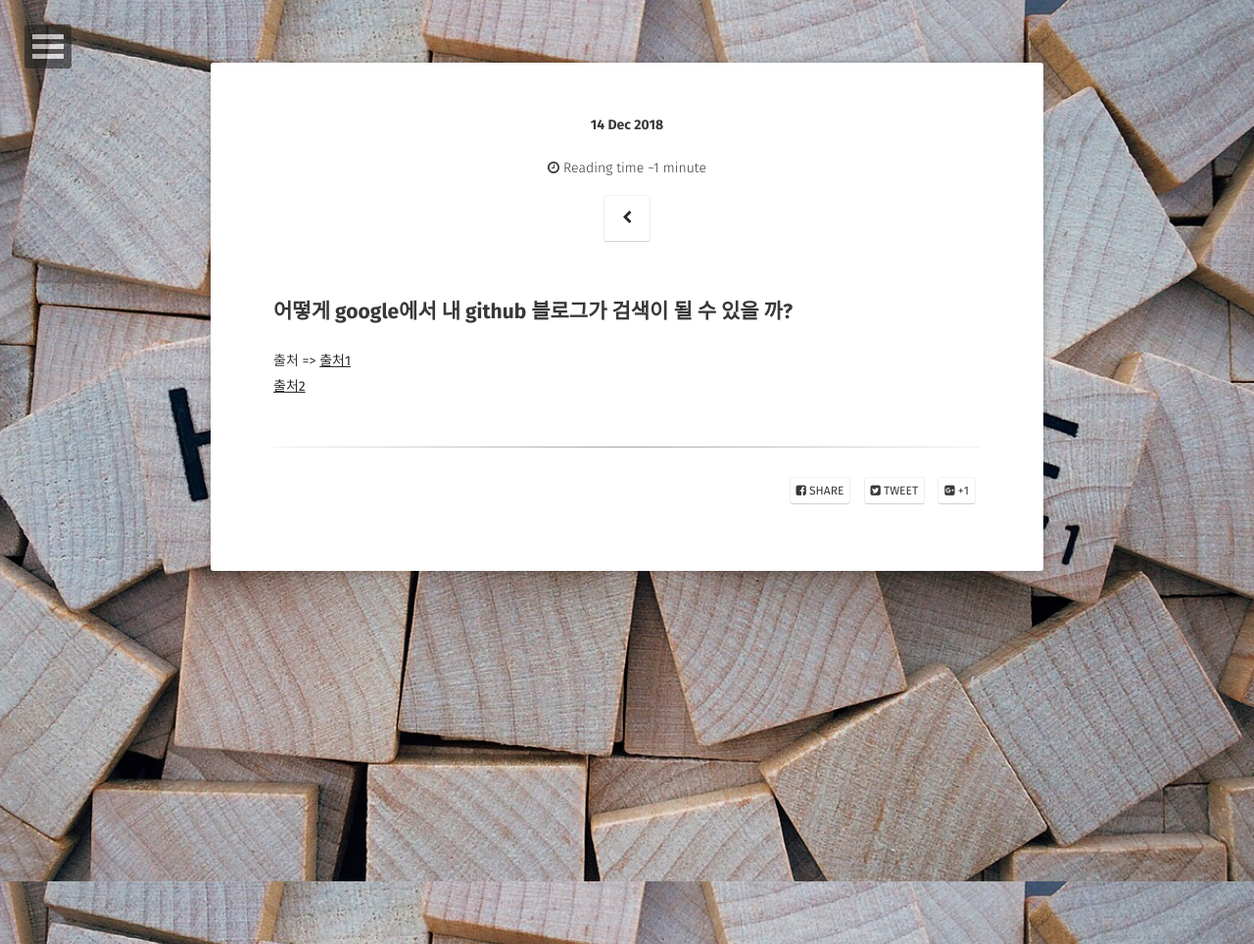
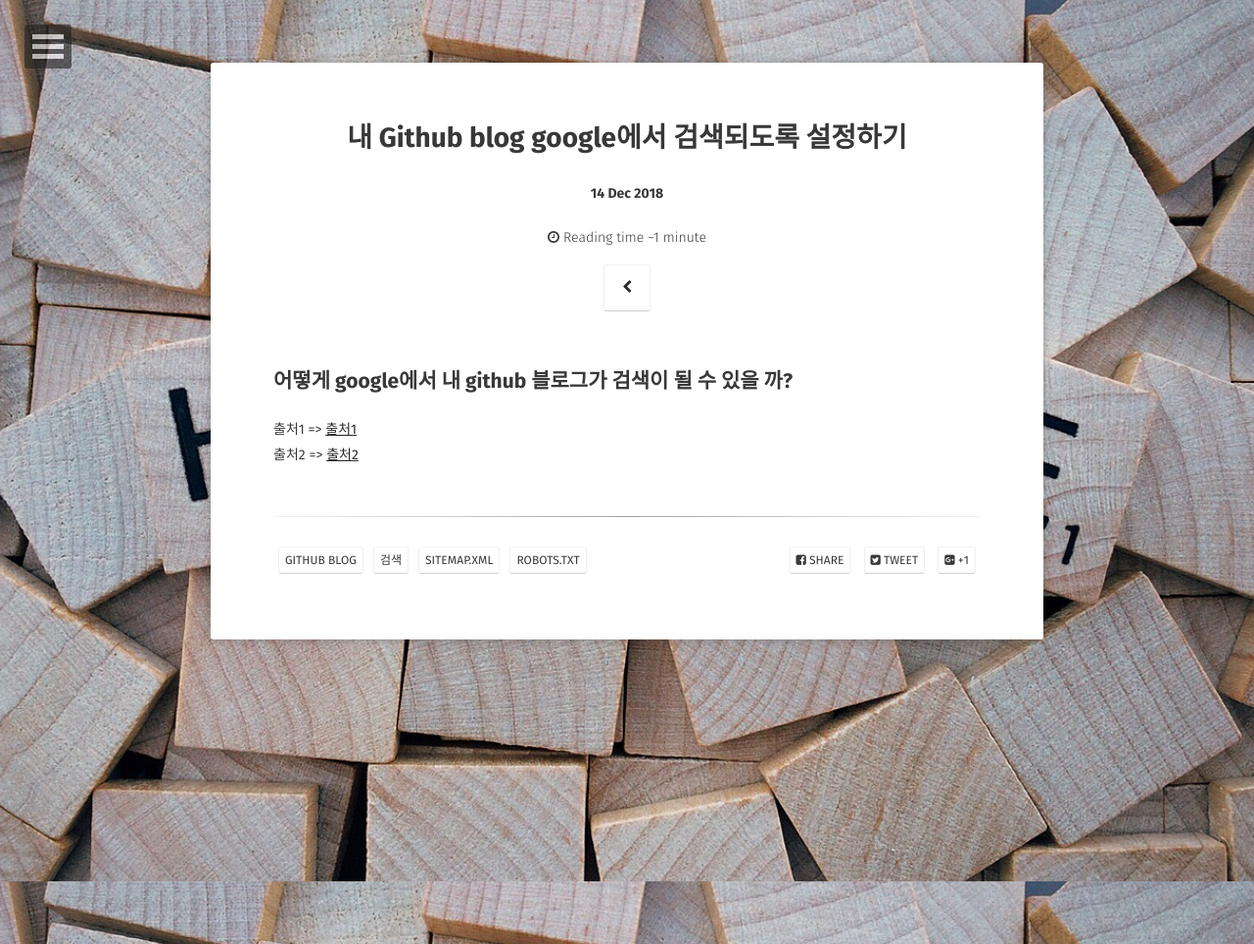
Before and after one commit to Jungjihyuk/JH_Life, a Jekyll site: the page built from _posts/2018-12-14-검색설정.md, in a window 1280 px wide. Shown: the whole page at 98% size. Built offline with Jekyll 4.4.1, drawn with Linux system fonts in a browser that asks for light colours; some web fonts are replaced; our own code applies the rules of GitHub Pages for plain Markdown files; comment, search, counter and statistics services are not loaded.

Commit message:
검색설정 수정

```diff
--- a/_posts/2018-12-14-검색설정.md
+++ b/_posts/2018-12-14-검색설정.md
@@ -2,16 +2,16 @@
 layout: post
 title: 내 Github blog google에서 검색되도록 설정하기
 date: 2018-12-14
-excerpt: "Sitemap.xml과 Robots.txt
+excerpt: "Sitemap.xml과 Robots.txt"
 tag:
--githubblog
--검색
--sitemap.xml
--robots.txt
+- github blog
+- 검색
+- sitemap.xml
+- robots.txt
 ---
 
 ## 어떻게 google에서 내 github 블로그가 검색이 될 수 있을 까?
 
 
-출처 => [출처1](jinyongjeong.github.io/2017/01/13/blog_make_searched) <br>
-        [출처2](https://www.twinword.co.kr/blog/basic-technical-seo)
+출처1 => [출처1](jinyongjeong.github.io/2017/01/13/blog_make_searched) <br>
+출처2 => [출처2](https://www.twinword.co.kr/blog/basic-technical-seo)
```
